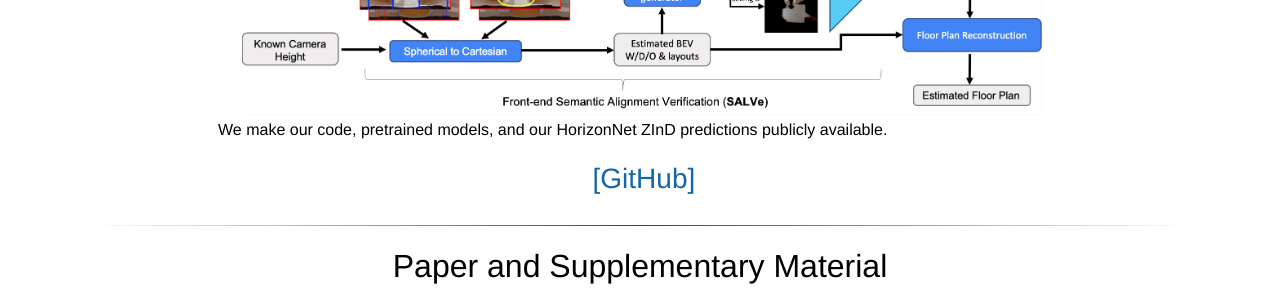
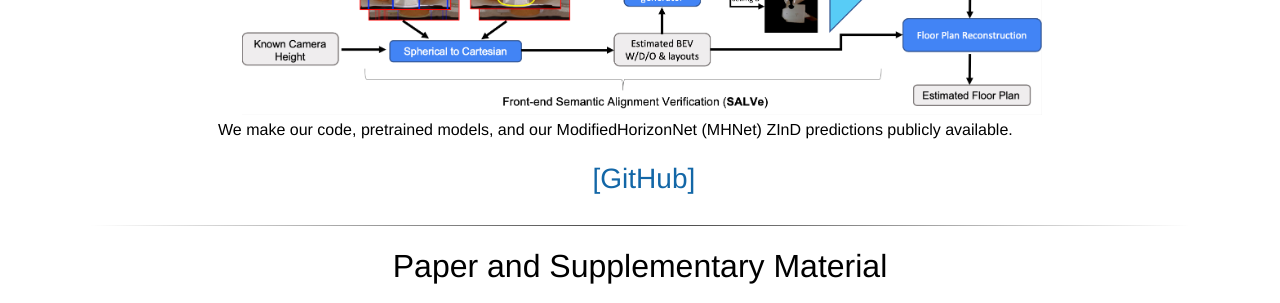
Before and after one commit to johnwlambert/salve, a plain HTML site: page index.html in a window 1280 px wide. Shown: the part 1680-1983 px from the top of the page. Drawn offline with Linux system fonts and the light colour scheme; a script that the page names is missing.

Commit message:
call HorizonNet -> MHNet

```diff
--- a/index.html
+++ b/index.html
@@ -289,7 +289,7 @@
     <center>
       <tr>
         <td>
-          We make our code, pretrained models, and our HorizonNet ZInD predictions publicly available.
+          We make our code, pretrained models, and our ModifiedHorizonNet (MHNet) ZInD predictions publicly available.
         </td>
       </tr>
     </center>
```
